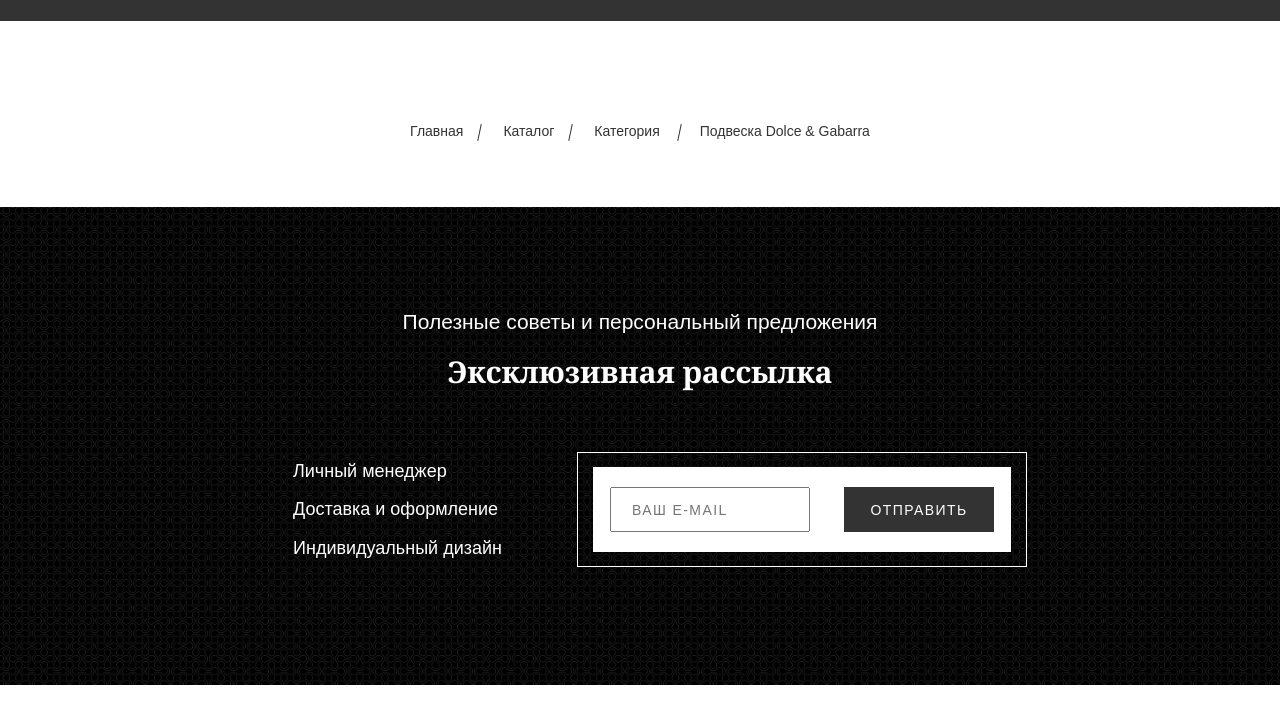
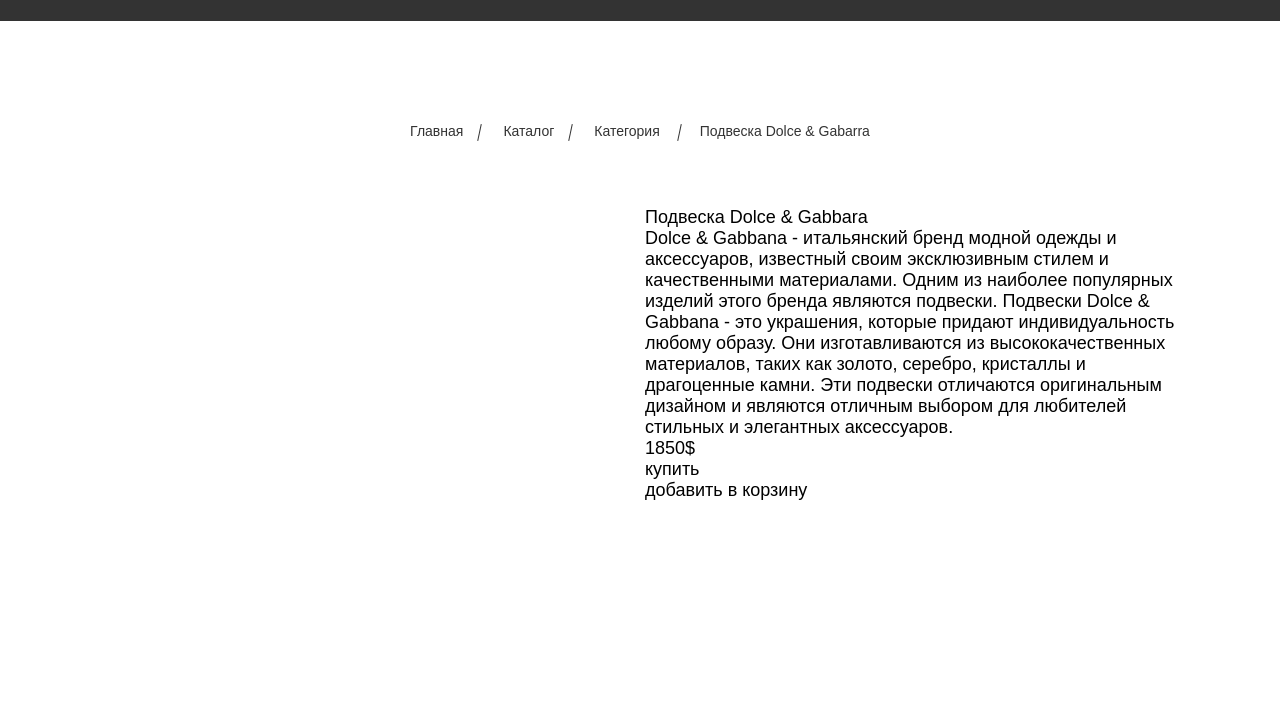
Before and after one commit to Iceblinkil/ojjo, a website: page app/html/details.html in a window 1280 px wide. Shown: the part 90-800 px from the top of the page. Drawn offline with Linux system fonts and the light colour scheme.

Commit message:
details 1.1

```diff
--- a/app/html/details.html
+++ b/app/html/details.html
@@ -51,6 +51,36 @@
                 </div>
             </div>
         </div>
+
+        <section class="details__description">
+            <div class="container">
+                <div class="details__description-wrapper">
+                    <div class="details__description-photos">
+                        <div class="details__description-photo">
+                            <div class="details__description_items">
+                                <div class="details__description-item"></div>
+                                <div class="details__description-item"></div>
+                                <div class="details__description-item"></div>
+                            </div>
+                        </div>
+                    </div>
+                    <div class="details__description-text">
+                        <div class="details__description-title">Подвеска Dolce & Gabbara</div>
+                        <div class="details__description-id">
+
+                        </div>
+                        <div class="details__description-descr">
+                                Dolce & Gabbana - итальянский бренд модной одежды и аксессуаров, известный своим эксклюзивным стилем и качественными материалами. Одним из наиболее популярных изделий этого бренда являются подвески. Подвески Dolce & Gabbana - это украшения, которые придают индивидуальность любому образу. Они изготавливаются из высококачественных материалов, таких как золото, серебро, кристаллы и драгоценные камни. Эти подвески отличаются оригинальным дизайном и являются отличным выбором для любителей стильных и элегантных аксессуаров.
+                        </div>
+                        <div class="details__description-price">1850$</div>
+                        <div class="details__description-buttons">
+                            <div class="details__description-btn">купить</div>
+                            <div class="details__description-btn">добавить в корзину</div>
+                        </div>
+                    </div>
+                </div>
+            </div>
+        </section>
 
     </main>
 
--- a/app/scss/blocks/details/_details.scss
+++ b/app/scss/blocks/details/_details.scss
@@ -33,4 +33,13 @@
               }
         }
     }
+    &__description {
+        min-height: 580px;
+        margin-bottom: 100px;
+        &-wrapper {
+            display: grid;
+            grid-template-columns: repeat(2, 540px);
+            justify-content: space-between;
+        }
+    }
 }
```
Also changed, not shown: app/css/style.min.css.
